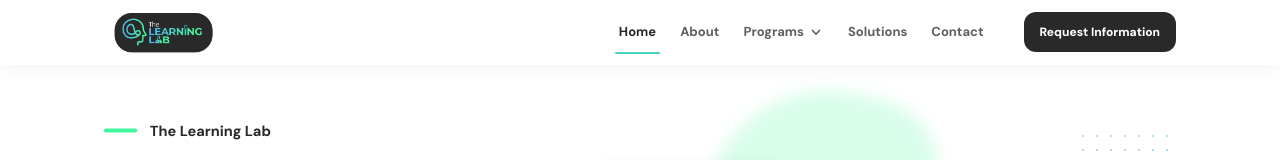
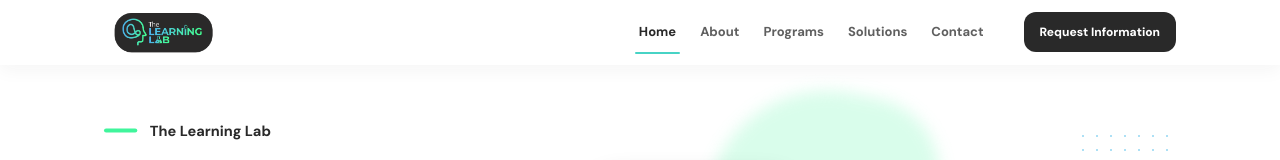
Before and after one commit to gabzy0423/The-Learning-Lab, a Next.js app: page / in a window 1280 px wide. Shown: the top 160 px of the page. Built offline with nearby package versions, Linux system fonts and the light colour scheme.

Commit message:
fix: remove programs nav chevrons

```diff
--- a/components/layout/Header.tsx
+++ b/components/layout/Header.tsx
@@ -127,15 +127,12 @@ export function Header() {
             <button
               ref={programsButtonRef}
               type="button"
-              className={`${navClass(pathname.startsWith("/programs"))} gap-1`}
+              className={navClass(pathname.startsWith("/programs"))}
               aria-expanded={programsOpen}
               aria-controls="programs-menu"
               onClick={() => setProgramsOpen((open) => !open)}
             >
               Programs
-              <svg aria-hidden="true" viewBox="0 0 20 20" className={`size-4 transition-transform ${programsOpen ? "rotate-180" : ""}`} fill="none" stroke="currentColor" strokeWidth="2">
-                <path d="m5 7.5 5 5 5-5" />
-              </svg>
             </button>
 
             {programsOpen && (
@@ -209,9 +206,6 @@ export function Header() {
               <div>
                 <button type="button" className={`flex min-h-11 w-full items-center justify-between rounded-xl px-4 font-bold ${pathname.startsWith("/programs") ? "bg-brand-turquoise/25" : "hover:bg-white"}`} aria-expanded={mobileProgramsOpen} aria-controls="mobile-programs-menu" onClick={() => setMobileProgramsOpen((open) => !open)}>
                   Programs
-                  <svg aria-hidden="true" viewBox="0 0 20 20" className={`size-4 transition-transform ${mobileProgramsOpen ? "rotate-180" : ""}`} fill="none" stroke="currentColor" strokeWidth="2">
-                    <path d="m5 7.5 5 5 5-5" />
-                  </svg>
                 </button>
               </div>
               {mobileProgramsOpen && (
```
